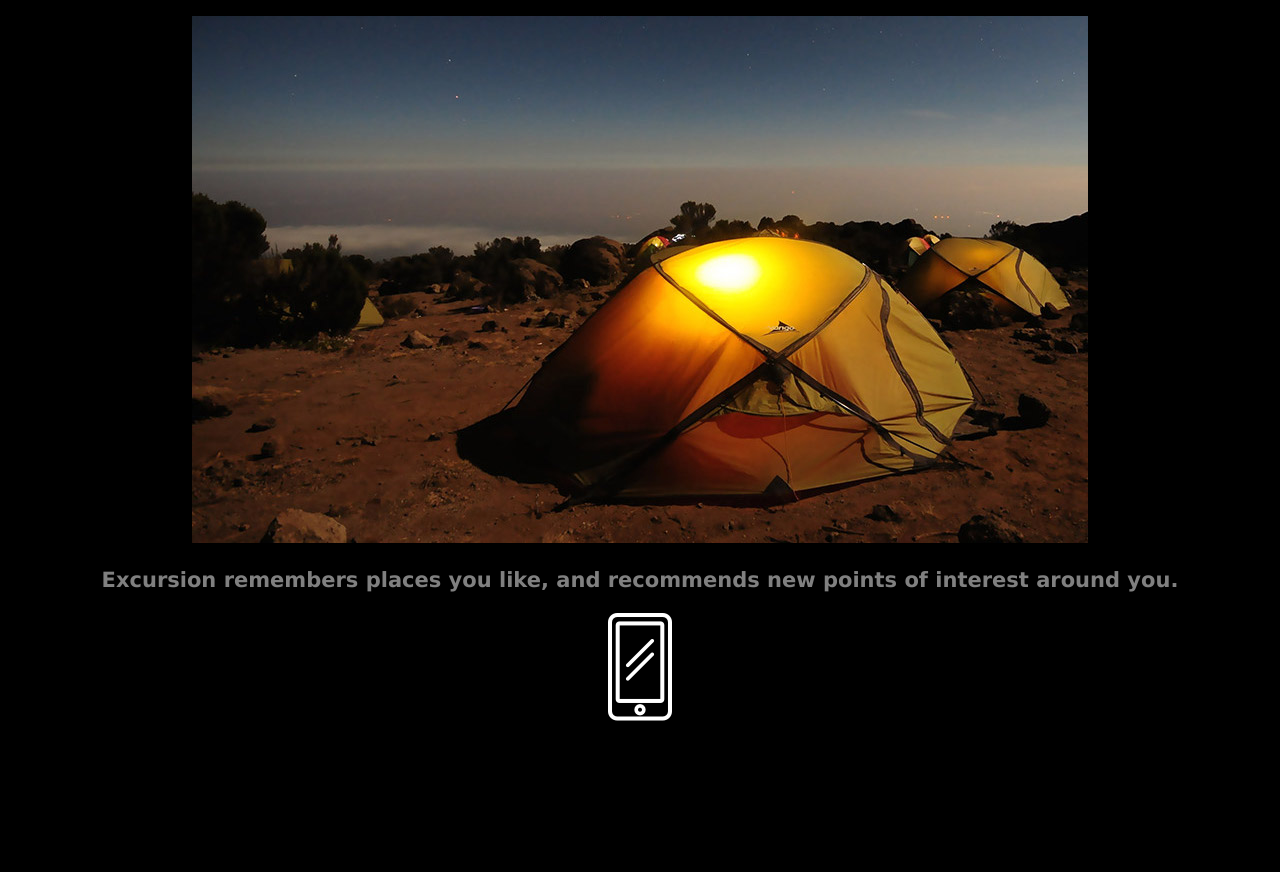
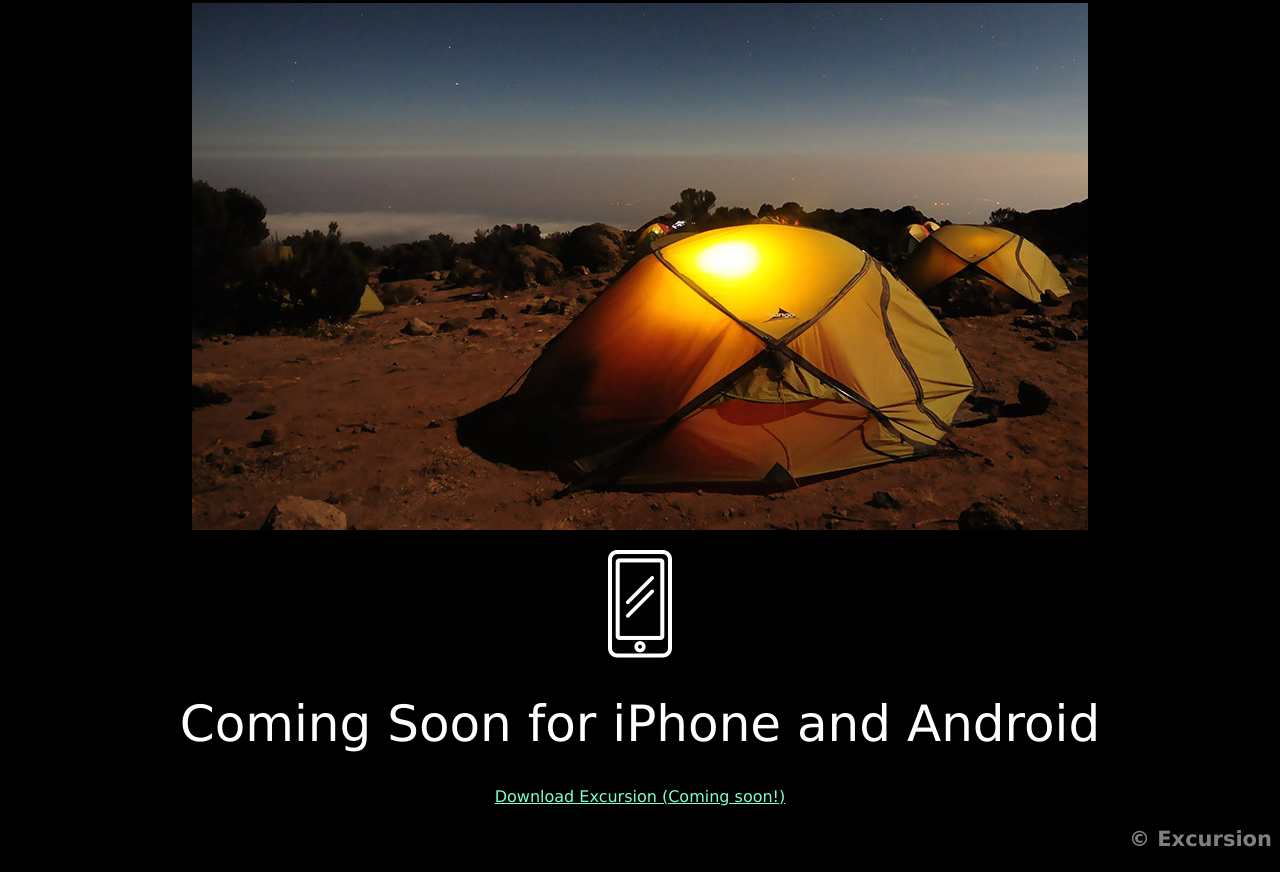
Before and after one commit to akvande/excursion, a plain HTML site: page index.html in a window 1280 px wide. Shown: the part 459-1331 px from the top of the page. Before the commit the page ends 1192 px from the top, so only its background shows below. Drawn offline with Linux system fonts and the light colour scheme.

Commit message:
Add Copyright and right align

```diff
--- a/index.html
+++ b/index.html
@@ -14,11 +14,17 @@
     </div>
     <div>
     <h2>Your personal travel guide</h2>
-      <img src="resources/images/camp.jpg">
     </div>
     <div>
     <h3>Excursion remembers places you like, and recommends new points of interest around you.</h3>
+      <img src="resources/images/camp.jpg">
+      <p></p>
+    </div>
+    <div>
       <img src="resources/images/phone.png">
+      <h1>Coming Soon for iPhone and Android</h1>
     </div>
+    <a target="_blank" href="https://5brrgda6k7vkpdh1apmaeihp77o1uvjb0o52agqi6t0l31umqg40.codecademy.cloud/#">Download Excursion (Coming soon!)</a>
+    <h3 class="right">&copy Excursion</h4>
   </body>
 </html>
--- a/resources/css/style.css
+++ b/resources/css/style.css
@@ -5,10 +5,12 @@ html{
 h1{
   color: white;
   font-size: 50px;
+  font-weight: normal;
 }
 h2{
   color: white;
   font-size: 42px;
+  font-weight: 300;
 }
 h3{
   color: gray;
@@ -23,3 +25,6 @@ body{
   padding: 0px;
   margin; 0px;
 }
+.right{
+  text-align: right;
+}
```
